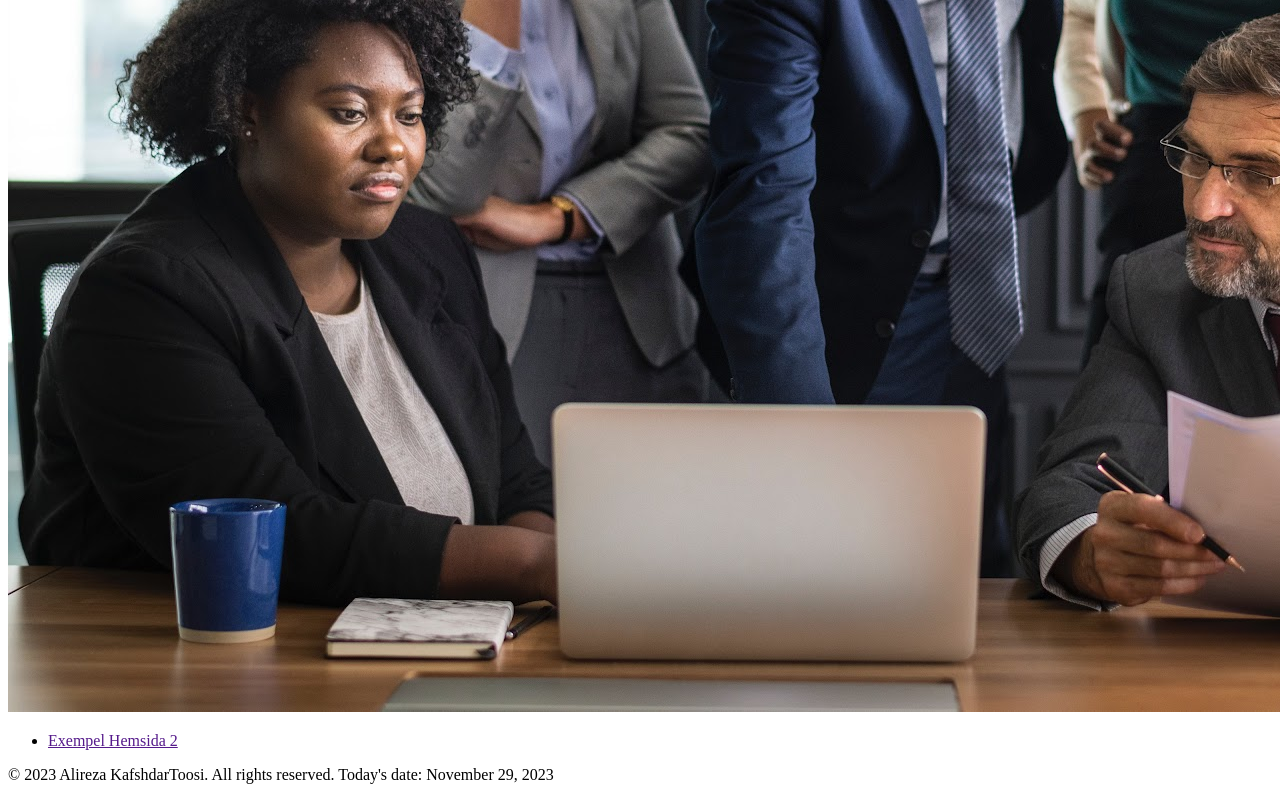
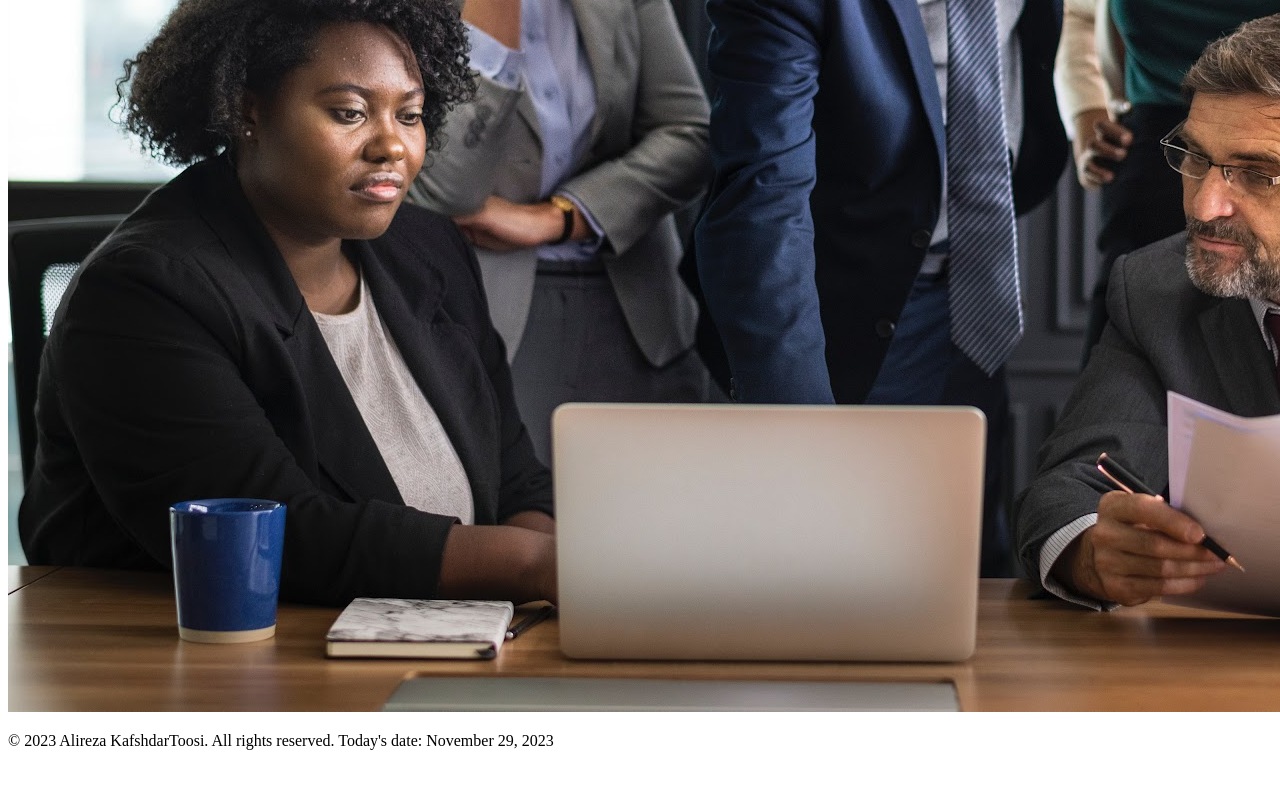
Before and after one commit to AlirezaKToosi/Biography, a plain HTML site: page index.html in a window 1280 px wide. Shown: the part 2554-3354 px from the top of the page. After the commit the page ends 3320 px from the top, so only its background shows below. Drawn offline with Linux system fonts and the light colour scheme.

Commit message:
remove unusable A tag

```diff
--- a/index.html
+++ b/index.html
@@ -66,11 +66,6 @@
             </p>
             <img src="job.jpg" alt="Job">
         </section>
-
-        <ul>
-            <li><a href="" target="_blank">Exempel Hemsida 2</a></li>
-        </ul>
-
         <footer>
             <p>&copy; 2023 Alireza KafshdarToosi. All rights reserved. Today's date: November 29, 2023</p>
         </footer>
```
